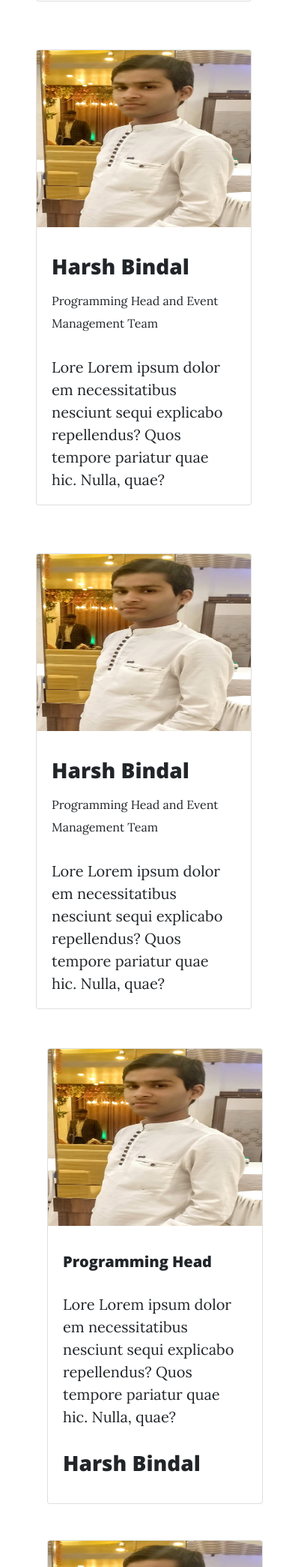
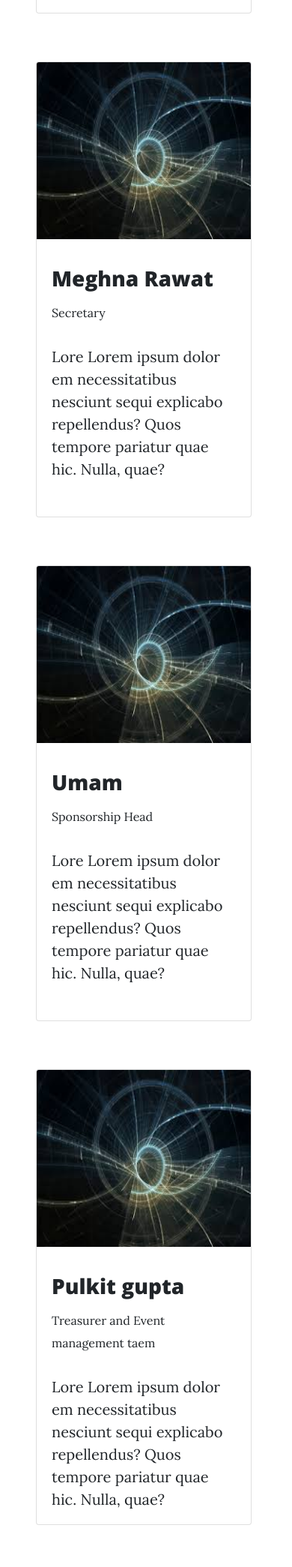
Before and after one commit to hardikphalet/CSSSSC, a Flask app: page /about in a window 390 px wide; the page is wider, and only the part inside the window is pictured. Shown: the part 1790-3880 px from the top of that part at 75% size. Run offline with Flask 2, Linux system fonts and the light colour scheme; some libraries are stand-ins or nearby versions.

Commit message:
About Page Layout

```diff
--- a/main.py
+++ b/main.py
@@ -145,6 +145,7 @@ def Logout():
 def edit(PostId):
 
     if ('Admin' in session and session['Admin']=="Compssc"): # Only Loggged In user can edit the post
+        ChErr=0
         if request.method == 'POST':
             PrevTitle=request.form.get('Title')
             PrevContent=request.form.get('Content')
@@ -167,15 +168,13 @@ def edit(PostId):
                 Post.Slug  = PrevSlug
                 Post.DT      = Dt
 
-                if(db.session.commit()):
-                    flash("You have edited a Article,successfully ","success")
-                else:
-                    k=type(db.session.commit())
-                    flash(k,"danger")
+                db.session.commit()
+                flash("You have edited a Article,successfully ","success")
 
                 return redirect('/edit/'+PostId)
+
     Post=Posts.query.filter_by(PostId=PostId).first()
-    return render_template('edit.html',  Post=Post, PostId=PostId,)
+    return render_template('edit.html',  Post=Post, PostId=PostId)
 
 
 
@@ -213,7 +212,8 @@ def DashBoard():
 
             return render_template('AdminPanel.html', Posts=Post)
         else:
-            return render_template('contact.html')
+            flash("Your UserName and Password didn't match","danger")
+            return render_template('SignUp.html')
 
 
 
--- a/templates/about.html
+++ b/templates/about.html
@@ -28,26 +28,29 @@
   </div>
 </header>
 
-<!-- Main Content -->
-<!-- <div class="container">
-  <div class="row">
-    <div class="col-lg-8 col-md-10 mx-auto">
-      <p>Lorem ipsum dolor sit amet, consectetur adipisicing elit. Saepe nostrum ullam eveniet pariatur voluptates odit, fuga atque ea nobis sit soluta odio, adipisci quas excepturi maxime quae totam ducimus consectetur?</p>
-      <p>Lorem ipsum dolor sit amet, consectetur adipisicing elit. Eius praesentium recusandae illo eaque architecto error, repellendus iusto reprehenderit, doloribus, minus sunt. Numquam at quae voluptatum in officia voluptas voluptatibus, minus!</p>
-      <p>Lorem ipsum dolor sit amet, consectetur adipisicing elit. Aut consequuntur magnam, excepturi aliquid ex itaque esse est vero natus quae optio aperiam soluta voluptatibus corporis atque iste neque sit tempora!</p>
+<div class="container" style="margin-left: 25rem;" >
+<div class="col-md-4">
+  <div class="card mt-3 mb-5 mx-5" style="width: 28rem; height: 40rem ">
+      <img class="card-img-top" src="{{url_for('static', filename='img/qm.jpg')}}" height="300px">
+      <div class="card-body my-3">
+          <h3 class="card-title"> <a href="ThreadsList.php? Catid='. $ID .'">Mansi Jindal </a> </h3>
+          <small> President  </small>
+          <p class="card-text">
+          Lore Lorem ipsum dolor
+          em necessitatibus nesciunt sequi explicabo repellendus? Quos tempore pariatur quae hic. Nulla, quae?</p>
+
       </div>
+  </div></div>
+
 </div>
-</div> -->
-
-<!-- <img src="{{url_for('static', filename='img/qm.jpg')}}" > -->
 
 <div class="row">
 <div class="col-md-4">
   <div class="card mt-3 mb-5 mx-5" style="width: 18rem; height: 38rem">
-      <img class="card-img-top" src="{{url_for('static', filename='img/me.jpg')}}" height="236px">
+      <img class="card-img-top" src="{{url_for('static', filename='img/qm.jpg')}}" height="236px">
       <div class="card-body my-3">
-          <h3 class="card-title"> <a href="ThreadsList.php? Catid='. $ID .'">Harsh Bindal </a> </h3>
-          <small> Programming Head and Event Management Team  </small>
+          <h3 class="card-title"> <a href="ThreadsList.php? Catid='. $ID .'">Hardik Phalet </a> </h3>
+          <small> Vice President  </small>
           <p class="card-text">
           Lore Lorem ipsum dolor
           em necessitatibus nesciunt sequi explicabo repellendus? Quos tempore pariatur quae hic. Nulla, quae?</p>
@@ -59,7 +62,115 @@
 
 <div class="col-md-4">
   <div class="card mt-3 mb-5 mx-5" style="width: 18rem; height: 38rem">
-      <img class="card-img-top" src="{{url_for('static', filename='img/me.jpg')}}" height="236px">
+      <img class="card-img-top" src="{{url_for('static', filename='img/qm.jpg')}}" height="236px">
+      <div class="card-body my-3">
+          <h3 class="card-title"> <a href="ThreadsList.php? Catid='. $ID .'">Meghna Rawat</a> </h3>
+          <small> Secretary  </small>
+          <p class="card-text">
+          Lore Lorem ipsum dolor
+          em necessitatibus nesciunt sequi explicabo repellendus? Quos tempore pariatur quae hic. Nulla, quae?</p>
+
+      </div>
+  </div>
+
+</div>
+<div class="col-md-4">
+  <div class="card mt-3 mb-5 mx-5" style="width: 18rem; height: 38rem">
+      <img class="card-img-top" src="{{url_for('static', filename='img/qm.jpg')}}" height="236px">
+      <div class="card-body my-3">
+          <h3 class="card-title"> <a href="ThreadsList.php? Catid='. $ID .'">Umam</a> </h3>
+          <small> Sponsorship Head  </small>
+          <p class="card-text">
+          Lore Lorem ipsum dolor
+          em necessitatibus nesciunt sequi explicabo repellendus? Quos tempore pariatur quae hic. Nulla, quae?</p>
+
+      </div>
+  </div>
+
+</div>
+ </div>
+
+
+
+
+
+
+
+
+
+ <div class="row">
+  <div class="col-md-4">
+    <div class="card mt-3 mb-5 mx-5" style="width: 18rem; height: 38rem">
+        <img class="card-img-top" src="{{url_for('static', filename='img/qm.jpg')}}" height="236px">
+        <div class="card-body my-3">
+            <h3 class="card-title"> <a href="ThreadsList.php? Catid='. $ID .'">Pulkit gupta </a> </h3>
+            <small> Treasurer and Event management taem  </small>
+            <p class="card-text">
+            Lore Lorem ipsum dolor
+            em necessitatibus nesciunt sequi explicabo repellendus? Quos tempore pariatur quae hic. Nulla, quae?</p>
+
+        </div>
+    </div>
+
+  </div>
+
+
+
+
+
+
+  <div class="col-md-4">
+    <div class="card mt-3 mb-5 mx-5" style="width: 18rem; height: 38rem">
+        <img class="card-img-top" src="{{url_for('static', filename='img/qm.jpg')}}" height="236px">
+        <div class="card-body my-3">
+            <h3 class="card-title"> <a href="ThreadsList.php? Catid='. $ID .'">Sinjini Ghosh </a> </h3>
+            <small> Creative and Sponsorship Team  </small>
+            <p class="card-text">
+            Lore Lorem ipsum dolor
+            em necessitatibus nesciunt sequi explicabo repellendus? Quos tempore pariatur quae hic. Nulla, quae?</p>
+
+        </div>
+    </div>
+
+  </div>
+  <div class="col-md-4">
+    <div class="card mt-3 mb-5 mx-5" style="width: 18rem; height: 38rem">
+        <img class="card-img-top" src="{{url_for('static', filename='img/qm.jpg')}}" height="236px">
+        <div class="card-body my-3">
+            <h3 class="card-title"> <a href="ThreadsList.php? Catid='. $ID .'">Navya Rna </a> </h3>
+            <small> Creative and Journal Team </small>
+            <p class="card-text">
+            Lore Lorem ipsum dolor
+            em necessitatibus nesciunt sequi explicabo repellendus? Quos tempore pariatur quae hic. Nulla, quae?</p>
+
+        </div>
+    </div>
+
+  </div>
+
+  <div class="col-md-4">
+    <div class="card mt-3 mb-5 mx-5" style="width: 18rem; height: 38rem">
+        <img class="card-img-top" src="{{url_for('static', filename='img/qm.jpg')}}" height="236px">
+        <div class="card-body my-3">
+            <h3 class="card-title"> <a href="ThreadsList.php? Catid='. $ID .'">Vishal </a> </h3>
+            <small> Event Management and Sponsorship team  </small>
+            <p class="card-text">
+            Lore Lorem ipsum dolor
+            em necessitatibus nesciunt sequi explicabo repellendus? Quos tempore pariatur quae hic. Nulla, quae?</p>
+
+        </div>
+    </div>
+
+  </div>
+
+
+
+
+
+
+  <div class="col-md-4">
+    <div class="card mt-3 mb-5 mx-5" style="width: 18rem; height: 38rem">
+        <img class="card-img-top" src="{{url_for('static', filename='img/qm.jpg')}}" height="236px">
         <div class="card-body my-3">
             <h3 class="card-title"> <a href="ThreadsList.php? Catid='. $ID .'">Harsh Bindal </a> </h3>
             <small> Programming Head and Event Management Team  </small>
@@ -73,10 +184,10 @@
   </div>
   <div class="col-md-4">
     <div class="card mt-3 mb-5 mx-5" style="width: 18rem; height: 38rem">
-      <img class="card-img-top" src="{{url_for('static', filename='img/me.jpg')}}" height="236px">
+        <img class="card-img-top" src="{{url_for('static', filename='img/qm.jpg')}}" height="236px">
         <div class="card-body my-3">
-          <h3 class="card-title"> <a href="ThreadsList.php? Catid='. $ID .'">Harsh Bindal </a> </h3>
-          <small> Programming Head and Event Management Team  </small>
+            <h3 class="card-title"> <a href="ThreadsList.php? Catid='. $ID .'">Sharon Sara </a> </h3>
+            <small> Graphic design and Journal Team  </small>
             <p class="card-text">
             Lore Lorem ipsum dolor
             em necessitatibus nesciunt sequi explicabo repellendus? Quos tempore pariatur quae hic. Nulla, quae?</p>
@@ -87,40 +198,14 @@
   </div>
   <div class="col-md-4">
     <div class="card mt-3 mb-5 mx-5" style="width: 18rem; height: 38rem">
-      <img class="card-img-top" src="{{url_for('static', filename='img/me.jpg')}}" height="236px">
+        <img class="card-img-top" src="{{url_for('static', filename='img/qm.jpg')}}" height="236px">
         <div class="card-body my-3">
-          <h3 class="card-title"> <a href="ThreadsList.php? Catid='. $ID .'">Harsh Bindal </a> </h3>
-          <small> Programming Head and Event Management Team  </small>
+            <h3 class="card-title"> <a href="ThreadsList.php? Catid='. $ID .'">Jay Ingle </a> </h3>
+            <small> Graphic design and Quiz Team  </small>
             <p class="card-text">
             Lore Lorem ipsum dolor
             em necessitatibus nesciunt sequi explicabo repellendus? Quos tempore pariatur quae hic. Nulla, quae?</p>
 
-      </div>
-  </div>
-
-</div>
-
-</div><div class="col-md-4">
-  <div class="card mt-1 mb-5 mx-5" style="width: 18rem; height: 38rem">
-      <img class="card-img-top" src="{{url_for('static', filename='img/me.jpg')}}" height="236px">
-      <div class="card-body my-3">
-          <h5 class="card-title"> <a href="ThreadsList.php? Catid='. $ID .'">Programming Head </a> </h5>
-          <p class="card-text">
-          Lore Lorem ipsum dolor
-          em necessitatibus nesciunt sequi explicabo repellendus? Quos tempore pariatur quae hic. Nulla, quae?</p>
-        <h3>  <a href="Threadslist.php? Catid='. $ID .'"  > Harsh Bindal </a></h3>
-      </div>
-  </div>
-
-</div><div class="col-md-4">
-  <div class="card mt-3 mb-5 mx-5" style="width: 18rem; height: 38rem">
-      <img class="card-img-top" src="{{url_for('static', filename='img/me.jpg')}}" height="236px">
-      <div class="card-body my-3">
-          <h5 class="card-title"> <a href="ThreadsList.php? Catid='. $ID .'">Programming Head </a> </h5>
-          <p class="card-text">
-          Lore Lorem ipsum dolor
-          em necessitatibus nesciunt sequi explicabo repellendus? Quos tempore pariatur quae hic. Nulla, quae?</p>
-        <h3>  <a href="Threadslist.php? Catid='. $ID .'"  > Harsh Bindal </a></h3>
         </div>
     </div>
 
@@ -131,6 +216,38 @@
 
 
 
+  <div class="col-md-4">
+    <div class="card mt-3 mb-5 mx-5" style="width: 18rem; height: 38rem">
+        <img class="card-img-top" src="{{url_for('static', filename='img/qm.jpg')}}" height="236px">
+        <div class="card-body my-3">
+            <h3 class="card-title"> <a href="ThreadsList.php? Catid='. $ID .'">Lael John </a> </h3>
+            <small> Programming Head and Quiz Team  </small>
+            <p class="card-text">
+            Lore Lorem ipsum dolor
+            em necessitatibus nesciunt sequi explicabo repellendus? Quos tempore pariatur quae hic. Nulla, quae?</p>
+
+        </div>
     </div>
 
+  </div>
+  <div class="col-md-4">
+    <div class="card mt-3 mb-5 mx-5" style="width: 18rem; height: 38rem">
+        <img class="card-img-top" src="{{url_for('static', filename='img/qm.jpg')}}" height="236px">
+        <div class="card-body my-3">
+            <h3 class="card-title"> <a href="ThreadsList.php? Catid='. $ID .'">Cyril Mathew </a> </h3>
+            <small> Graphic design and quiz team </small>
+            <p class="card-text">
+            Lore Lorem ipsum dolor
+            em necessitatibus nesciunt sequi explicabo repellendus? Quos tempore pariatur quae hic. Nulla, quae?</p>
+
+        </div>
+    </div>
+
+  </div>
+
+
+   </div>
+
+
+
   {% endblock %}
```
Also changed, not shown: templates/SignUp.html (+5 -5 lines). Lines whose indentation alone changed are shown as unchanged.
